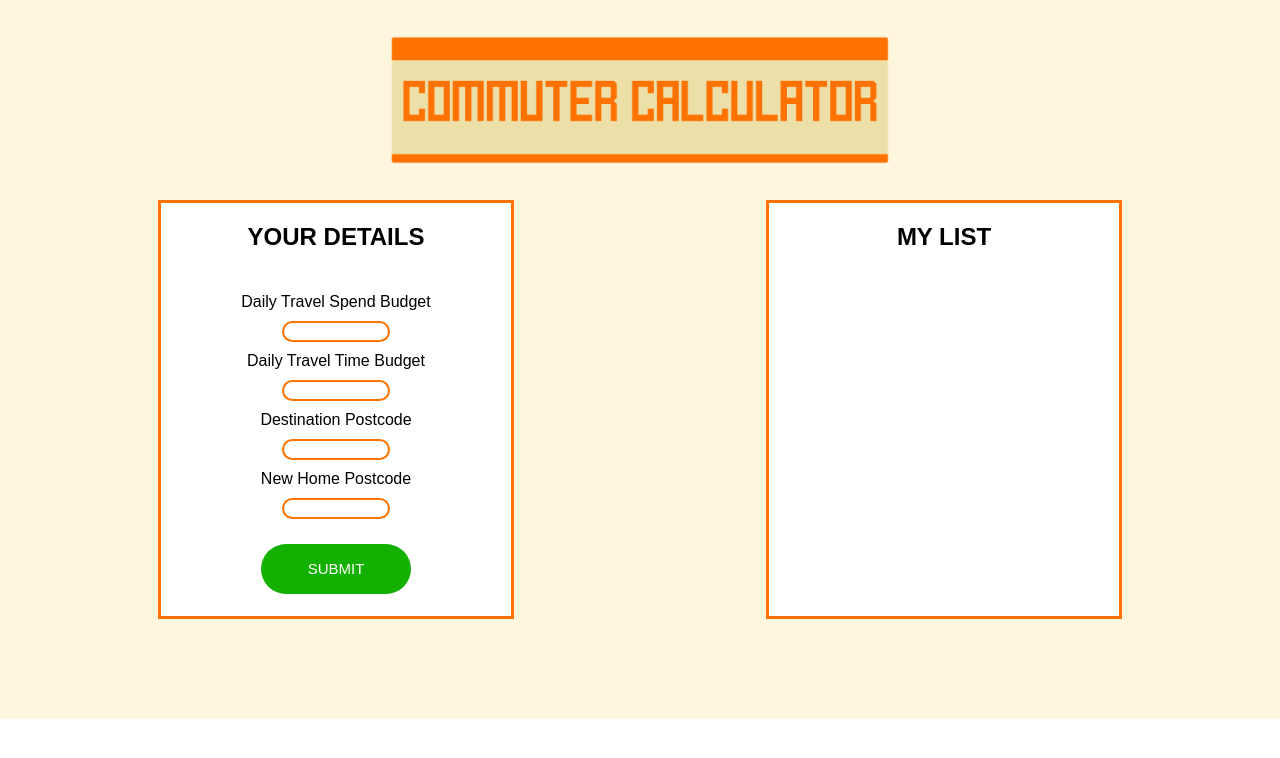
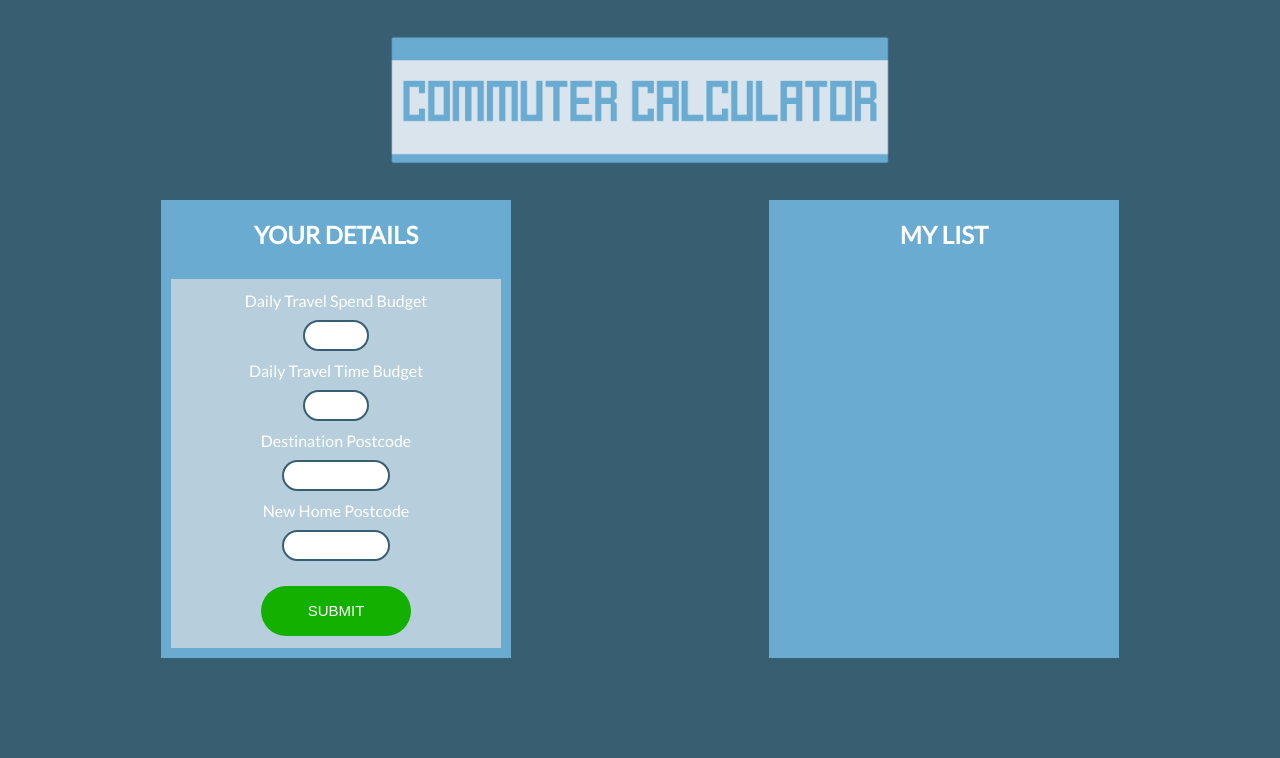
Before and after one commit to danielbowyer1995/commutor-calculator, a React (Create React App) app: page / in a window 1280 px wide. Shown: the top 758 px of the page. Built offline with nearby package versions, Linux system fonts and the light colour scheme.

Commit message:
revamped styles

```diff
--- a/public/index.html
+++ b/public/index.html
@@ -25,8 +25,7 @@
       Learn how to configure a non-root public URL by running `npm run build`.
     -->
     <link rel="preconnect" href="https://fonts.gstatic.com">
-    <link href="https://fonts.googleapis.com/css2?family=Bebas+Neue&display=swap" rel="stylesheet">
-
+    <link href="https://fonts.googleapis.com/css2?family=Lato&display=swap" rel="stylesheet">
     <title>Commuter Calculator</title>
   </head>
   <body>
--- a/src/App.css
+++ b/src/App.css
@@ -1,5 +1,5 @@
 .App {
   text-align: center;
-  font-family: 'Noto Sans JP', sans-serif;
-  background-color:#FEF7DE;
+  background-color:#385E72;
+  height: 100vh;
 }
--- a/src/components/header/header.component.jsx
+++ b/src/components/header/header.component.jsx
@@ -1,7 +1,7 @@
 import React from 'react'
 
 import './header.styles.scss'
-import logo from '../../assets/commuter-calculator-logo.png'
+import logo from '../../assets/commuter-calculator-logo-blue.png'
 
 const Header = () => (
     <div className='logo-container'>
--- a/src/components/input-form/input-form.styles.scss
+++ b/src/components/input-form/input-form.styles.scss
@@ -1,26 +1,54 @@
 .input-form {
     align-items: center;
 }
+
+
 
 .form-fields {
     display: grid;
     margin: 10px;
     padding: 2px;
+    background-color: #B7CFDC;
+    color: white;
+    // font-family: 'Lato', sans-serif;
 
     .input-number {
         justify-self: center;
-        width: 100px;
+        width: 50px;
+        height: 25px;
         border-style: solid;
-        border-color: #ff7200;
+        border-color: #385E72;
         border-radius: 25px;
+        padding-left: 10px;
+        text-align: center;
+        font-family: 'Lato', sans-serif;
+        color: #385E72;
+
+        &:focus {
+            outline: 0;
+        }
+    }
+
+    .content-label-money {
+        display: flex;
+        position: absolute;
     }
 
     .input-text {
         justify-self: center;
         width: 100px;
+        height: 25px;
         border-style: solid;;
-        border-color: #ff7200;
+        border-color: #385E72;
         border-radius: 25px;
+        text-align: center;
+        font-family: 'Lato', sans-serif;
+        color: #385E72;
+        text-decoration: 0;
+
+        &:focus {
+            outline: 0;
+        }
     }
 }
 
@@ -39,13 +67,17 @@ button {
 
     border: none;
     border-radius: 25px;
-    background-color: #ff7200;
+    background-color: #385E72;
     color: white;
     text-decoration: none;
     font-size: 16px;
 
     &:hover {
         cursor: pointer;
+    }
+
+    &:focus {
+        outline: 0;
     }
 }
 
@@ -64,7 +96,7 @@ select{
 
     border: none;
     border-radius: 25px;
-    background-color: #13B000;
+    background-color: #13B000 !important;
     font-size: 15px;
     font-weight: 500;
     color: white;
@@ -72,4 +104,8 @@ select{
     &:hover {
         cursor: pointer;
     }
+
+    &:focus {
+        outline: 0;
+    }
 }
--- a/src/components/my-list/my-list.component.jsx
+++ b/src/components/my-list/my-list.component.jsx
@@ -6,7 +6,6 @@ import './my-list.styles.scss'
 import ListStore from '../../stores/list-store'
 
 import TravelSummary from '../travel-summary/travel-summary.component'
-import { getValueFormat } from '../../utils/calculator.utils';
 
 
 class MyList extends Component {
--- a/src/components/my-list/my-list.styles.scss
+++ b/src/components/my-list/my-list.styles.scss
@@ -1,7 +1,7 @@
 
 .list-item {
     position: relative;
-    background-color: white;
+    background-color: #B7CFDC;
     margin: 10px;
     padding: 16px;
 }
@@ -10,6 +10,7 @@
     position: absolute;
     padding-left: 20px;
     font-size: xx-large;
+    color: #385E72;
 
     &:hover {
         cursor: pointer;
--- a/src/components/travel-details/travel-details.component.jsx
+++ b/src/components/travel-details/travel-details.component.jsx
@@ -13,14 +13,16 @@ const TravelDetails = (props) => {
             {
                 !TravelStore.show ? null
                 :
+                <div className='list-item'>
                     <div className='location-details'>
-                    <h3>Location: {props.homeLocation}</h3>
+                        <h3 className='option-bold'>Location: {props.homeLocation}</h3>
                         <span className='option'>Train travel time: {props.trainTime} mins
                         </span>
                         <span className='option'>Train travel cost: £{props.trainCost}</span>
                         {/* <span className='option'>Car travel time: {props.carTime} mins</span>
                         <span className='option'>Car travel cost: £{props.carCost}</span> */}
                         {/* <button>Add to list</button> */}
+                    </div>
                 </div>
             }
         </div>
--- a/src/components/travel-details/travel-details.styles.scss
+++ b/src/components/travel-details/travel-details.styles.scss
@@ -1,5 +1,7 @@
 .location-details {
     display: inline-grid;
+    color: white;
+;
 
     .option{
         padding: 2px;
@@ -8,7 +10,9 @@
 
     .option-bold{
         font-weight: bold;
+        text-transform: uppercase;
         padding: 2px;
         margin-bottom: 10px;
+        color: #385E72;
     }
 }
--- a/src/components/travel-summary/travel-summary.component.jsx
+++ b/src/components/travel-summary/travel-summary.component.jsx
@@ -3,7 +3,6 @@ import { observer } from 'mobx-react'
 
 import './travel-summary.styles.scss'
 
-import TravelStore from '../../stores/travel.store'
 import ListStore from '../../stores/list-store'
 
 const TravelSummary = (props) => {
--- a/src/index.css
+++ b/src/index.css
@@ -1,4 +1,6 @@
 body{
-  font-family: 'Noto Sans JP', sans-serif;
+  font-family: 'Lato', sans-serif;
   margin: 0;
+  color: white;
+
 }
--- a/src/pages/home/home.styles.scss
+++ b/src/pages/home/home.styles.scss
@@ -7,11 +7,13 @@
     .your-details {
         max-height: 750px;
         width: 350px;
-        background-color: white;
+        background-color: #6AABD2
+
+        ;
         justify-self: center;
         display: inline-grid;
-        border-style: solid;
-        border-color: #ff7200;
+        // border-style: solid;
+        // border-color: #ff7200;
         margin-bottom: 100px;
 
         .add-to-list-button {
@@ -21,10 +23,11 @@
 
     .my-list {
         width: 350px;
-        background-color: white;
+        background-color: #6AABD2
+        ;
         justify-self: center;
-        border-style: solid;
-        border-color: #ff7200;
+        // border-style: solid;
+        // border-color: #ff7200;
         margin-bottom: 100px;
     }
 }
--- a/src/utils/calculator.utils.js
+++ b/src/utils/calculator.utils.js
@@ -6,7 +6,7 @@ import ListStore from '../stores/list-store'
 import TravelStore from '../stores/travel.store'
 
 export const getValueFormat = (index) => {
-    if (FormStore.dailyTravelTime > ListStore.myList[index].trainTravelTime) {
+    if (FormStore.dailyTravelTime >= ListStore.myList[index].trainTravelTime) {
         ListStore.myList[index].lowerValue = true
         ListStore.myList[index].higherValue = false
     }
```
Also changed, not shown: src/assets/commuter-calculator-logo-blue.png (added). Lines whose indentation alone changed are shown as unchanged.
